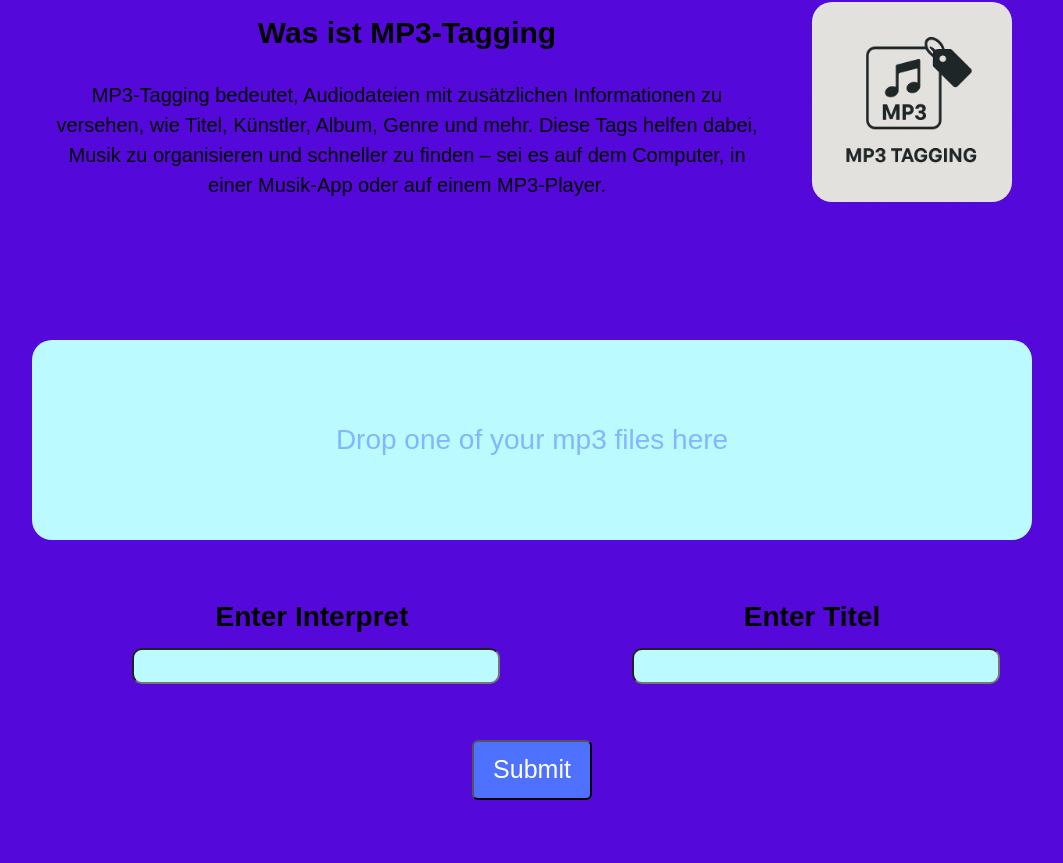
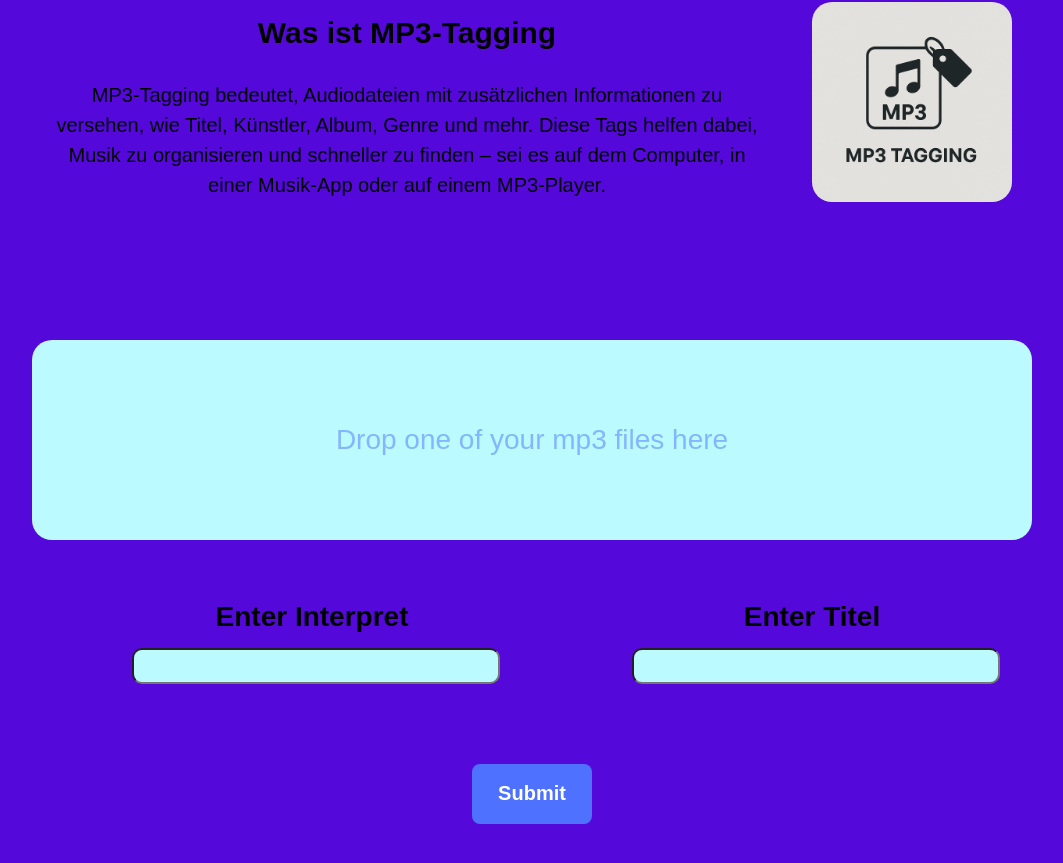
Before and after one commit to Youdontknowme720/taggerweb, a React (Vite) app: page / in a window 1280 px wide. Shown: the part 327-1190 px from the top of the page, without its empty margins (108-1171 px from the left). Before the commit the page ends 1167 px from the top, so only its background shows below. Built offline with nearby package versions, Linux system fonts and the light colour scheme.

Commit message:
animated button

```diff
--- a/package.json
+++ b/package.json
@@ -14,6 +14,8 @@
     "preview": "vite preview"
   },
   "dependencies": {
+    "framer-motion": "^12.15.0",
+    "lucide-react": "^0.511.0",
     "react": "^19.1.0",
     "react-dom": "^19.1.0"
   },
--- a/src/App.tsx
+++ b/src/App.tsx
@@ -3,59 +3,13 @@ import Title from "./comps/Headding.tsx";
 import Explain from "./comps/Expl/Explain";
 import Dropbox from "./comps/DropboxAndInput/Dropbox.tsx";
 import TaggingField from "./comps/DropboxAndInput/TaggingField.tsx";
+import SubmitButton from "./comps/DropboxAndInput/SubmitButton.tsx";
 import React from "react";
 
 function App() {
     const [interpret, setInterpret] = React.useState('');
     const [titel, setTitel] = React.useState('');
     const [file, setFile] = React.useState<File | null>(null);
-
-    const handleSubmit = async () => {
-        console.log('Interpret:', interpret);
-        console.log('Titel:', titel);
-        console.log('Datei:', file);
-
-        const API_URL = 'https://youdontknowme.pythonanywhere.com';
-        const formData = new FormData();
-        formData.append('interpret', interpret);
-        formData.append('titel', titel);
-
-        if (file) {
-            formData.append('file', file);
-        } else {
-            console.error('No file selected');
-            return;
-        }
-        try {
-            const response = await fetch(`${API_URL}/tagging`, {
-                method: 'POST',
-                body: formData,
-                mode: 'cors',
-            });
-
-            if (!response.ok) {
-                throw new Error('Network response was not ok');
-            }
-
-            const blob = await response.blob();
-
-            const url = window.URL.createObjectURL(blob);
-            const a = document.createElement('a');
-            a.href = url;
-
-            a.download = file.name.replace('.mp3', '_getaggt.mp3');
-            document.body.appendChild(a);
-            a.click();
-
-            // Aufräumen
-            a.remove();
-            window.URL.revokeObjectURL(url);
-
-        } catch (error) {
-            console.error('Error:', error);
-        }
-
-    };
 
     return (
         <>
@@ -72,9 +26,7 @@ function App() {
                 <TaggingField tagname={'Enter Interpret'} value={interpret} onChange={setInterpret}></TaggingField>
                 <TaggingField tagname={'Enter Titel'} value={titel} onChange={setTitel}></TaggingField>
             </div>
-            <div style={{display: "flex", justifyContent: "center", fontFamily: "Outfit, sans-serif"}}>
-                <button onClick={handleSubmit} className={'submit'}>Submit</button>
-            </div>
+            <SubmitButton interpret={interpret} titel={titel} file={file} />
         </>
 
     )
--- /dev/null
+++ b/src/comps/DropboxAndInput/SubmitButton.tsx
@@ -0,0 +1,105 @@
+import React, { useState } from 'react';
+import { Music } from 'lucide-react';
+import { motion } from 'framer-motion';
+
+interface SubmitButtonProps {
+    interpret: string;
+    titel: string;
+    file: File | null;
+}
+
+const SubmitButton: React.FC<SubmitButtonProps> = ({ interpret, titel, file }) => {
+    const [isLoading, setIsLoading] = useState(false);
+
+    const handleSubmit = async () => {
+        if (!file) {
+            console.error('No file selected');
+            return;
+        }
+
+        setIsLoading(true);
+        const API_URL = 'https://youdontknowme.pythonanywhere.com';
+        const formData = new FormData();
+        formData.append('interpret', interpret);
+        formData.append('titel', titel);
+        formData.append('file', file);
+
+        try {
+            const response = await fetch(`${API_URL}/tagging`, {
+                method: 'POST',
+                body: formData,
+                mode: 'cors',
+            });
+
+            if (!response.ok) {
+                throw new Error('Network response was not ok');
+            }
+
+            const blob = await response.blob();
+            const url = window.URL.createObjectURL(blob);
+            const a = document.createElement('a');
+            a.href = url;
+            a.download = file.name.replace('.mp3', '_getaggt.mp3');
+            document.body.appendChild(a);
+            a.click();
+            a.remove();
+            window.URL.revokeObjectURL(url);
+        } catch (error) {
+            console.error('Error:', error);
+        } finally {
+            setIsLoading(false);
+        }
+    };
+
+    return (
+        <div style={{ display: 'flex', justifyContent: 'center', marginTop: '24px' }}>
+            <motion.button
+                onClick={handleSubmit}
+                disabled={isLoading}
+                whileTap={{ scale: 0.95 }}
+                className="submit"
+                style={{
+                    padding: '12px 24px',
+                    fontSize: '20px',
+                    fontWeight: 'bold',
+                    backgroundColor: '#4E71FF',
+                    color: 'white',
+                    border: 'none',
+                    borderRadius: '8px',
+                    cursor: isLoading ? 'not-allowed' : 'pointer',
+                    display: 'flex',
+                    alignItems: 'center',
+                    justifyContent: 'center',
+                    gap: '12px',
+                    fontFamily: 'Outfit, sans-serif',
+                }}
+            >
+                {isLoading ? '' : 'Submit'}
+                {isLoading && (
+                    <motion.div
+                        animate={{
+                            rotate: [0, 360],
+                            color: ['#ff0000', '#030f3a', '#060682', '#1c8080'],
+                        }}
+                        transition={{
+                            repeat: Infinity,
+                            duration: 2,
+                            ease: 'linear',
+                        }}
+                        style={{
+                            width: 24,
+                            height: 24,
+                            display: 'flex',
+                            alignItems: 'center',
+                            justifyContent: 'center',
+                        }}
+                    >
+                        <Music size={20} />
+                    </motion.div>
+                )}
+            </motion.button>
+        </div>
+    );
+};
+
+export default SubmitButton;
```
Also changed, not shown: 1 other file (tests, documents, lock files or other folders).
